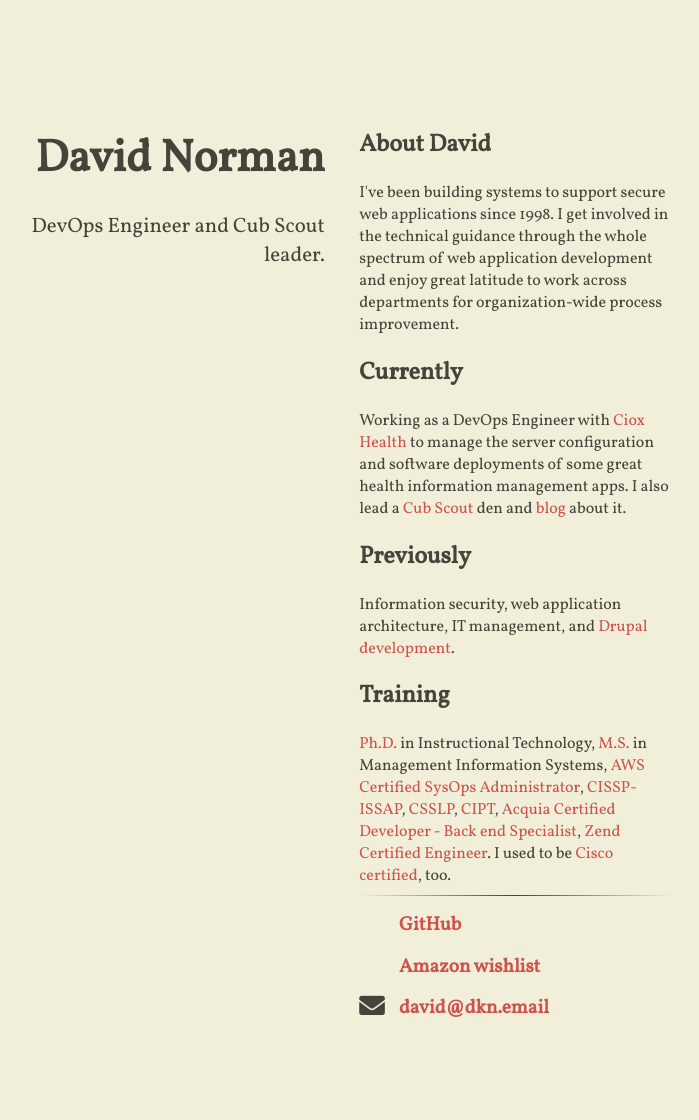
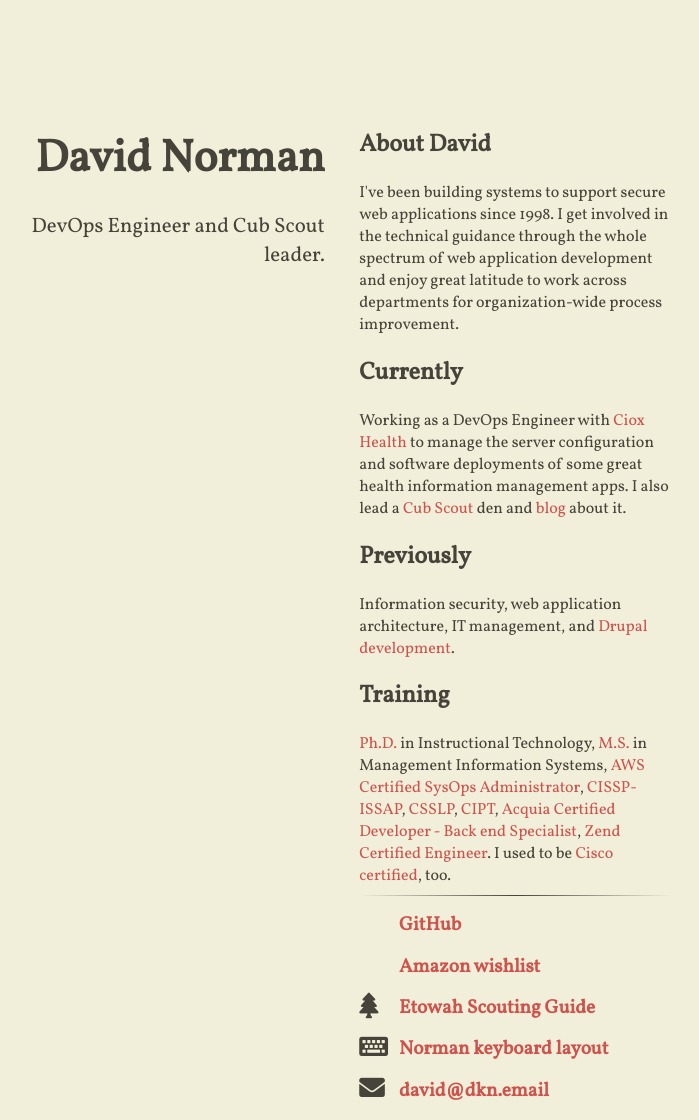
Before and after one commit to deekayen/dkn.github.io, a Jekyll site: the page built from index.html, in a window 1280 px wide. Shown: the whole page, without its empty margins (308-1007 px from the left). Built offline with Jekyll 4.4.1, drawn with Linux system fonts in a browser that asks for light colours; nearby versions of some CDN libraries; before the commit the page ends 1037 px from its top, so only the background shows below that.

Commit message:
Add links to Etowah Scouting Guide and Norman layout.

```diff
--- a/_includes/content.html
+++ b/_includes/content.html
@@ -3,7 +3,6 @@
 
 <h2>Currently</h2>
 Working as a DevOps Engineer with <a href="http://www.cioxhealth.com">Ciox Health</a> to manage the server configuration and software deployments of some great health information management apps. I also lead a <a href="http://www.scouting.org/Home/CubScouts.aspx">Cub Scout</a> den and <a href="https://etowah-scouting.guide">blog</a> about it.
-
 
 <h2>Previously</h2>
 Information security, web application architecture, IT management, and <a href="https://www.drupal.org/user/972">Drupal development</a>.
@@ -23,6 +22,14 @@
     <a href="http://smile.amazon.com/registry/wishlist/3UBTXPIUU0XSL">Amazon wishlist</a>
   </li>
   <li class="main-list-item">
+    <span class="fa fa-tree fa-lg main-list-item-icon"></span>
+    <a href="https://etowah-scouting.guide">Etowah Scouting Guide</a>
+  </li>
+  <li class="main-list-item">
+    <span class="fa fa-keyboard fa-lg main-list-item-icon"></span>
+    <a href="https://normanlayout.info">Norman keyboard layout</a>
+  </li>
+  <li class="main-list-item">
     <span class="fa fa-envelope fa-lg main-list-item-icon"></span>
     <script>document.write('<'+'a'+' '+'h'+'r'+'e'+'f'+'='+"'"+'m'+'a'+'i'+'l'+'t'+'o'+'&'+'#'+'5'+'8'+';'+'d'+'a'+'v'+'%'+'&'+
 '#'+'5'+'4'+';'+'9'+'%'+'&'+'#'+'5'+'4'+';'+'4'+'&'+'#'+'3'+'7'+';'+'4'+'0'+'d'+'%'+'6'+'B'+'n'+'%'+
```
